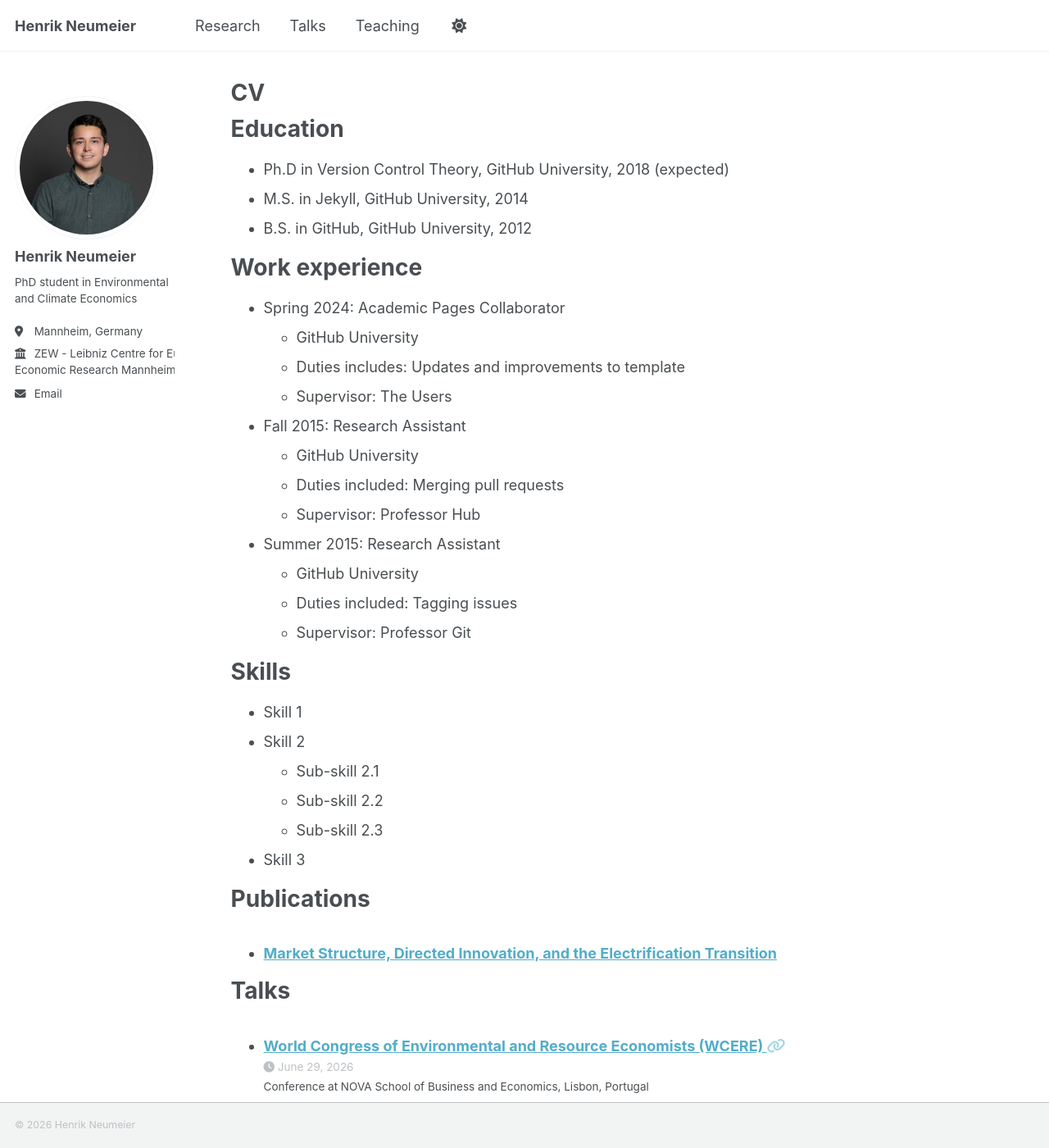
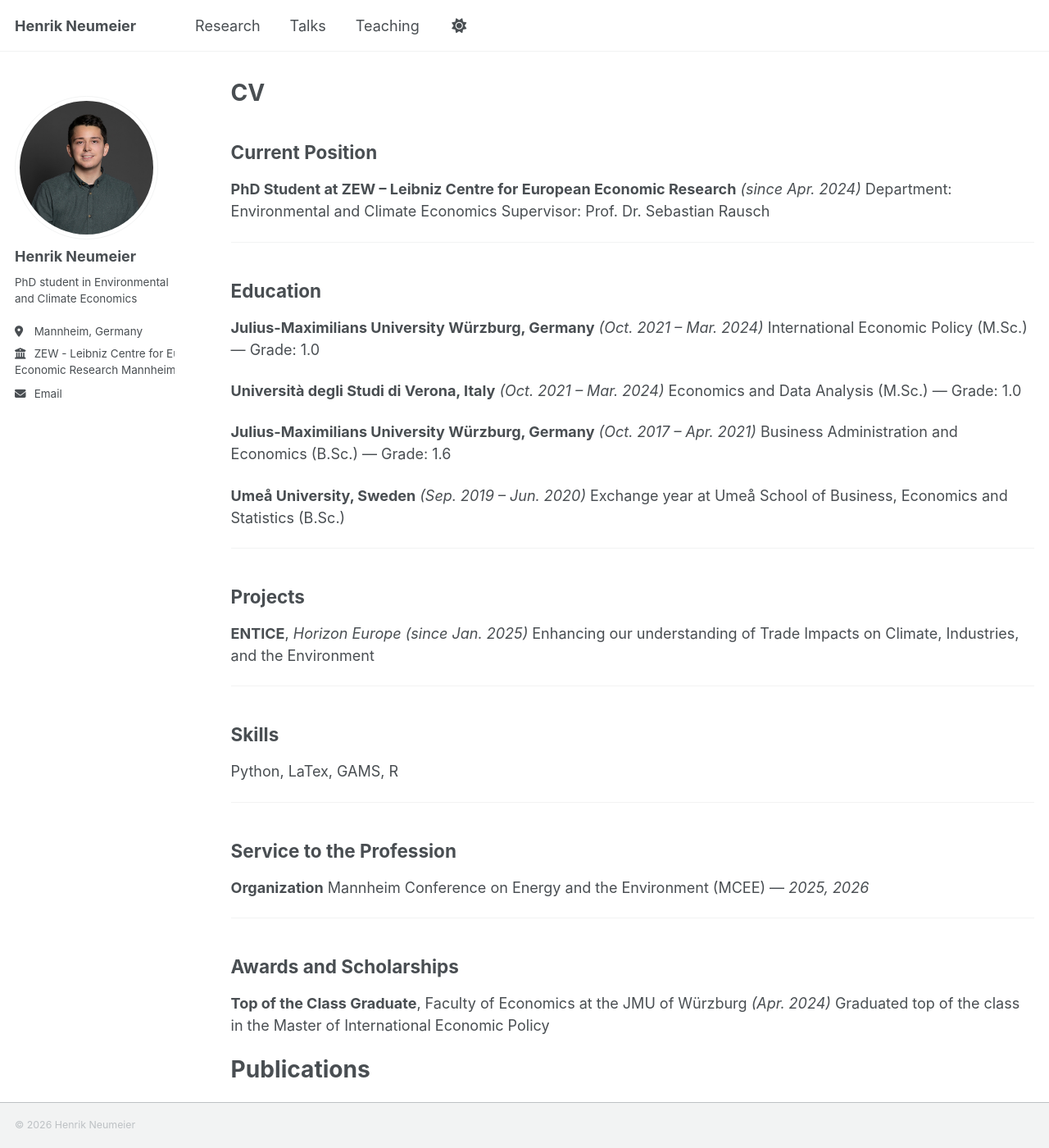
Before and after one commit to henrikneumeier/henrikneumeier.github.io, a Jekyll site: the page built from _pages/cv.md, in a window 1280 px wide and 1400 px high. Shown: the whole window at 82% size. Built offline with Jekyll 4.4.1, drawn with Linux system fonts in a browser that asks for light colours; a script bundle is joined from its source files by our own code; library files that are not in the unit come from our copies; some of the changed text lies outside the part shown.

Commit message:
Update cv.md

```diff
--- a/_pages/cv.md
+++ b/_pages/cv.md
@@ -9,37 +9,55 @@ redirect_from:
 
 {% include base_path %}
 
-Education
-======
-* Ph.D in Version Control Theory, GitHub University, 2018 (expected)
-* M.S. in Jekyll, GitHub University, 2014
-* B.S. in GitHub, GitHub University, 2012
+## Current Position
 
-Work experience
-======
-* Spring 2024: Academic Pages Collaborator
-  * GitHub University
-  * Duties includes: Updates and improvements to template
-  * Supervisor: The Users
+**PhD Student at ZEW – Leibniz Centre for European Economic Research** *(since Apr. 2024)*
+Department: Environmental and Climate Economics
+Supervisor: Prof. Dr. Sebastian Rausch
 
-* Fall 2015: Research Assistant
-  * GitHub University
-  * Duties included: Merging pull requests
-  * Supervisor: Professor Hub
+---
 
-* Summer 2015: Research Assistant
-  * GitHub University
-  * Duties included: Tagging issues
-  * Supervisor: Professor Git
+## Education
 
-Skills
-======
-* Skill 1
-* Skill 2
-  * Sub-skill 2.1
-  * Sub-skill 2.2
-  * Sub-skill 2.3
-* Skill 3
+**Julius-Maximilians University Würzburg, Germany** *(Oct. 2021 – Mar. 2024)*
+International Economic Policy (M.Sc.) — Grade: 1.0
+
+**Università degli Studi di Verona, Italy** *(Oct. 2021 – Mar. 2024)*
+Economics and Data Analysis (M.Sc.) — Grade: 1.0
+
+**Julius-Maximilians University Würzburg, Germany** *(Oct. 2017 – Apr. 2021)*
+Business Administration and Economics (B.Sc.) — Grade: 1.6
+
+**Umeå University, Sweden** *(Sep. 2019 – Jun. 2020)*
+Exchange year at Umeå School of Business, Economics and Statistics (B.Sc.)
+
+---
+
+## Projects
+
+**ENTICE**, *Horizon Europe* *(since Jan. 2025)*
+Enhancing our understanding of Trade Impacts on Climate, Industries, and the Environment
+
+---
+
+## Skills
+
+Python, LaTex, GAMS, R
+
+---
+
+## Service to the Profession
+
+**Organization**
+Mannheim Conference on Energy and the Environment (MCEE) — *2025, 2026*
+
+---
+
+## Awards and Scholarships
+
+**Top of the Class Graduate**, Faculty of Economics at the JMU of Würzburg *(Apr. 2024)*
+Graduated top of the class in the Master of International Economic Policy
+
 
 Publications
 ======
@@ -58,7 +76,3 @@ Teaching
   <ul>{% for post in site.teaching reversed %}
     {% include archive-single-cv.html %}
   {% endfor %}</ul>
-
-Service and leadership
-======
-* Currently signed in to 43 different slack teams
```
